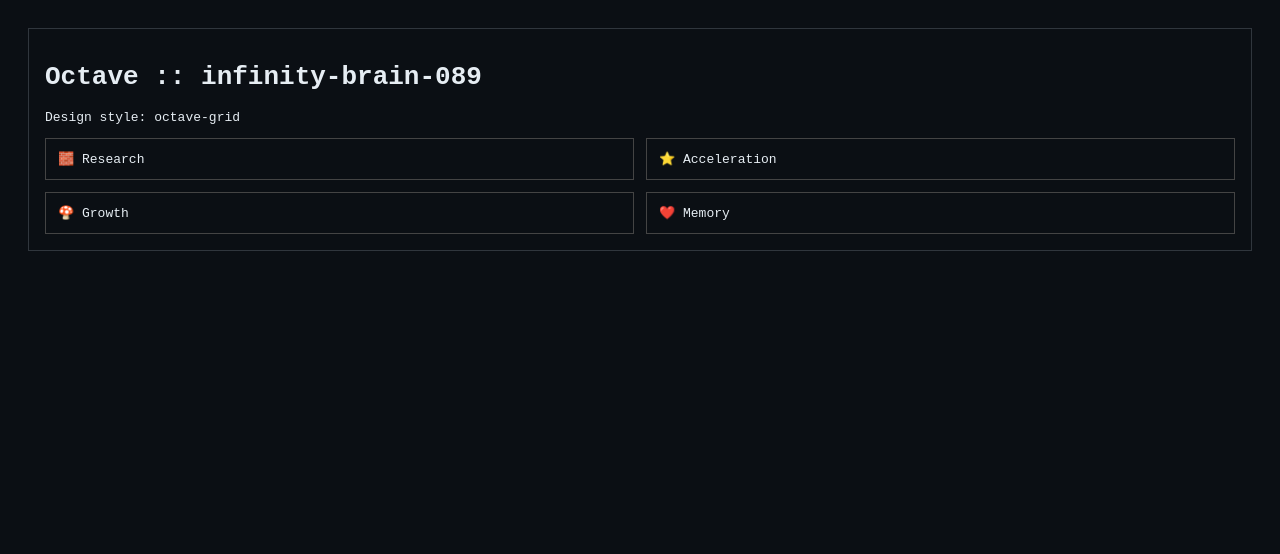
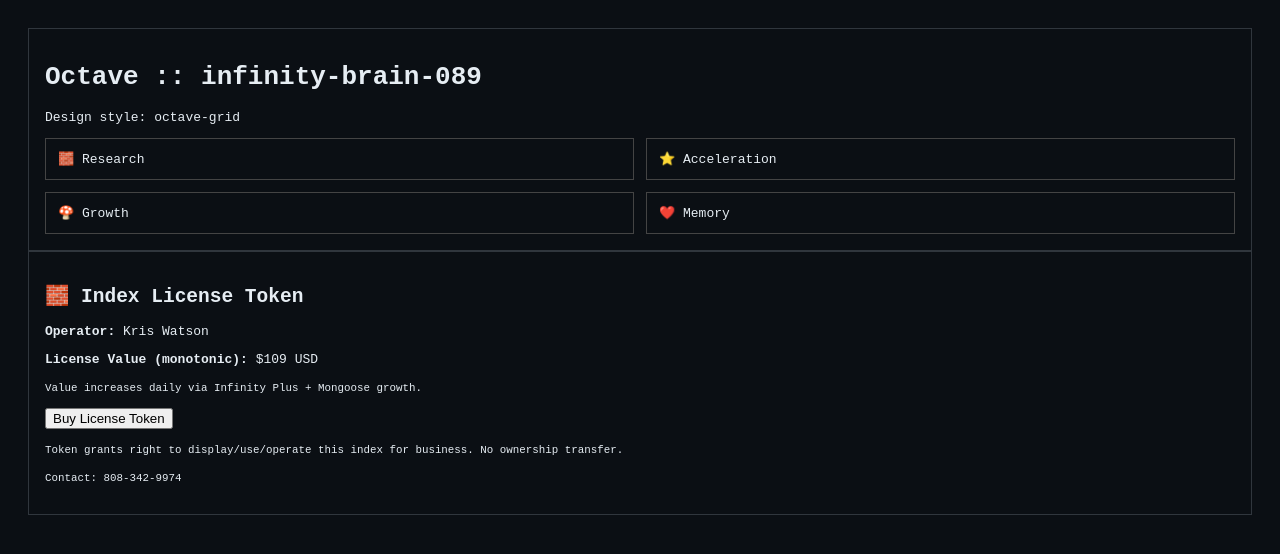
Before and after one commit to pewpi-infinity/infinity-brain-089, a plain HTML site: page index.html in a window 1280 px wide. Drawn offline with Linux system fonts and the light colour scheme.

Commit message:
🧱 c13b0⁴ sweep + index growth → 109

```diff
--- a/index.html
+++ b/index.html
@@ -23,3 +23,17 @@ body{font-family:monospace;background:#0b0f14;color:#e6edf3;padding:20px}
 </div>
 </body>
 </html>
+
+<!-- INDEX_VALUE_START -->
+<div class="box">
+<h2>🧱 Index License Token</h2>
+<p><strong>Operator:</strong> Kris Watson</p>
+<p><strong>License Value (monotonic):</strong> $109 USD</p>
+<p><small>Value increases daily via Infinity Plus + Mongoose growth.</small></p>
+<form action="https://www.paypal.com/paypalme/marvaseater@gmail.com/109" method="get" target="_blank">
+  <button type="submit">Buy License Token</button>
+</form>
+<p><small>Token grants right to display/use/operate this index for business. No ownership transfer.</small></p>
+<p><small>Contact: 808-342-9974</small></p>
+</div>
+<!-- INDEX_VALUE_END -->
```
Also changed, not shown: index_value.json (added, +10 -0 lines), 2 other files.
